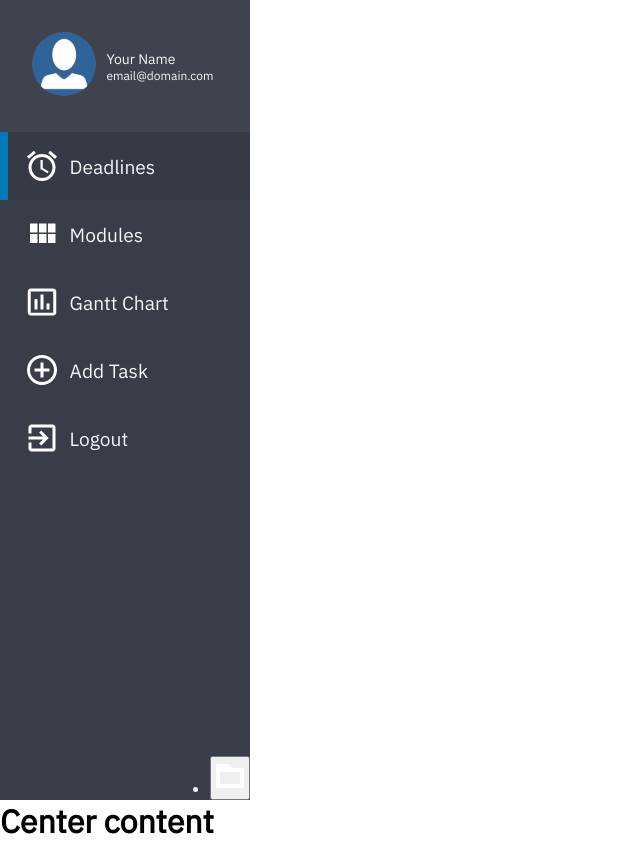
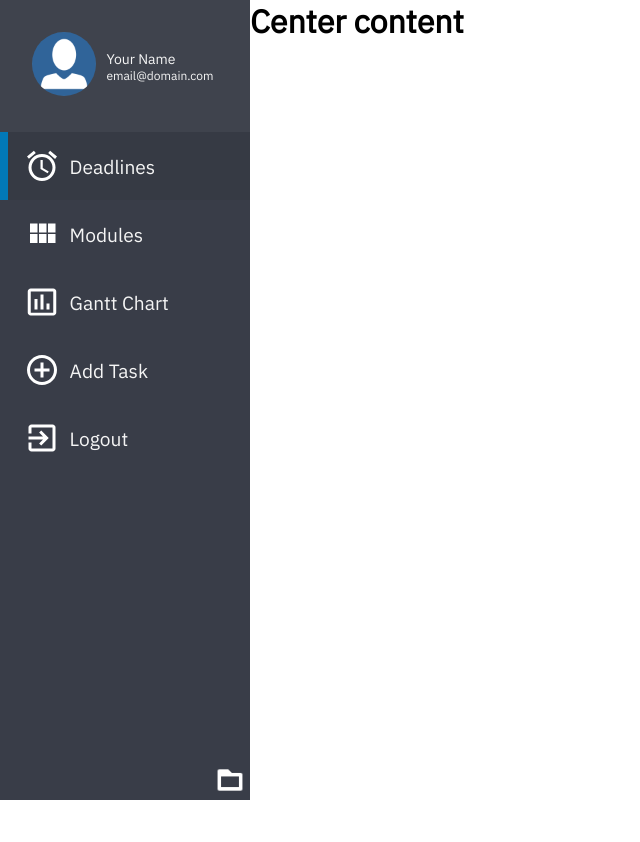
Before and after one commit to ryucatcher/study-planner, a Django app: page /dashboard/ in a window 1280 px wide. Shown: the whole page, without its empty margins (0-640 px from the left). After the commit the page ends 800 px from the top, so only its background shows below. Run offline with Django 3.2, Linux system fonts and the light colour scheme.

Commit message:
Add open button. Make dashboard float left to allow content.

```diff
--- a/studyplanner/app/static/dashboard.css
+++ b/studyplanner/app/static/dashboard.css
@@ -8,6 +8,7 @@
     display: flex;
     flex-direction: column;
     justify-content: flex-start;
+    float: left;
 }
 
 .dashboard-sub{
@@ -93,3 +94,25 @@
     display: flex;
     justify-content: flex-end;
 }
+
+.dashboard-control-container ul{
+    list-style-type: none;
+}
+
+.dashboard-control-list{
+    padding: 0 4px;
+}
+
+.dashboard-control-list button{
+    background: transparent;
+    border-radius: 8px;
+    border: none;
+}
+
+.dashboard-control-list button:hover{
+    border: 1px solid white;
+}
+
+.dashboard-control-list img{
+    height: 32px;
+}
--- a/studyplanner/app/templates/dashboard.html
+++ b/studyplanner/app/templates/dashboard.html
@@ -25,7 +25,7 @@
     <div class="dashboard-sub dashboard-control">
         <div class="dashboard-control-container">
             <ul>
-                <li>
+                <li class="dashboard-control-list">
                     <button>
                         <img src="{% static "/img/icon_open.png" %}" alt="Open File" />
                     </button>
```
